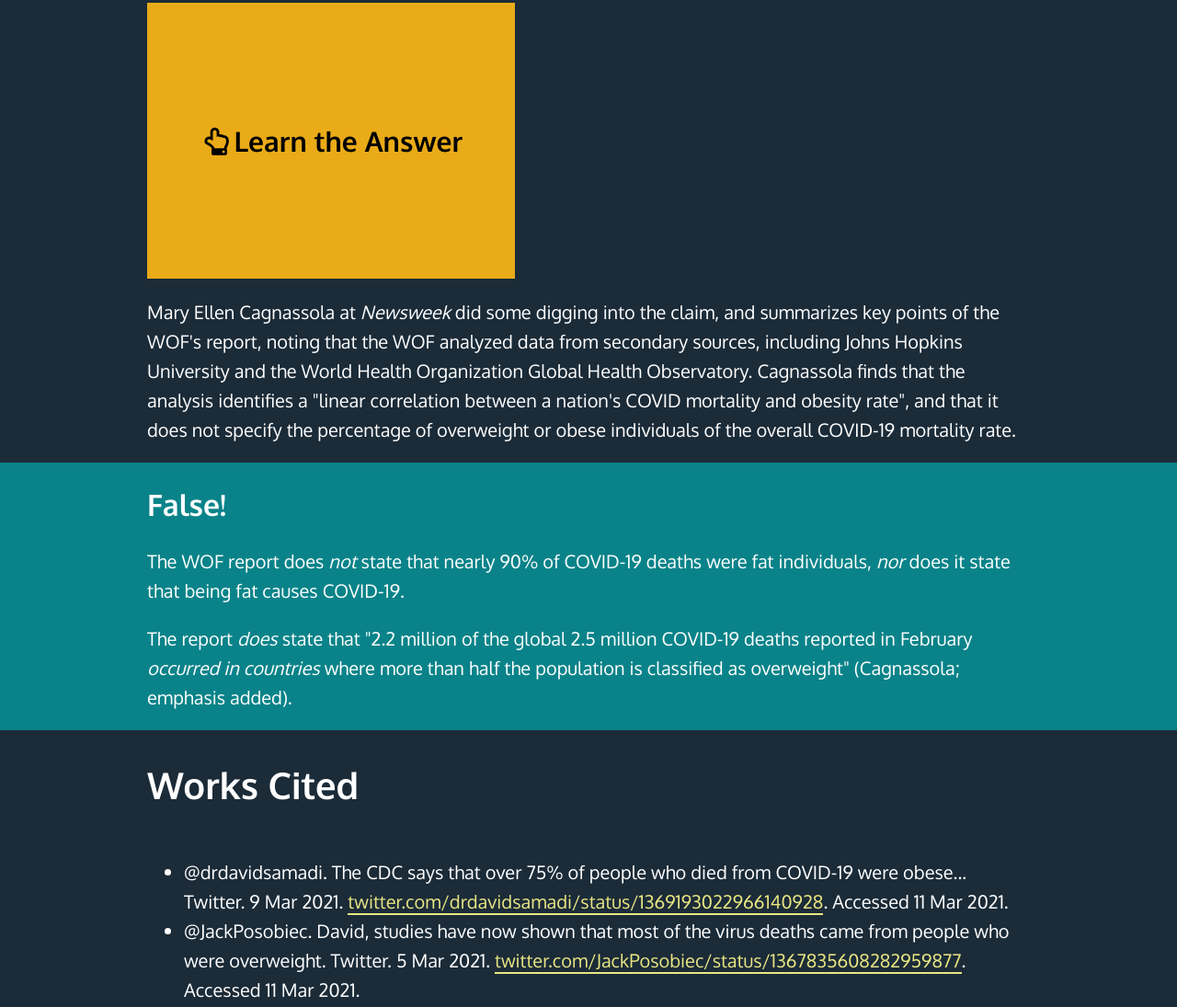
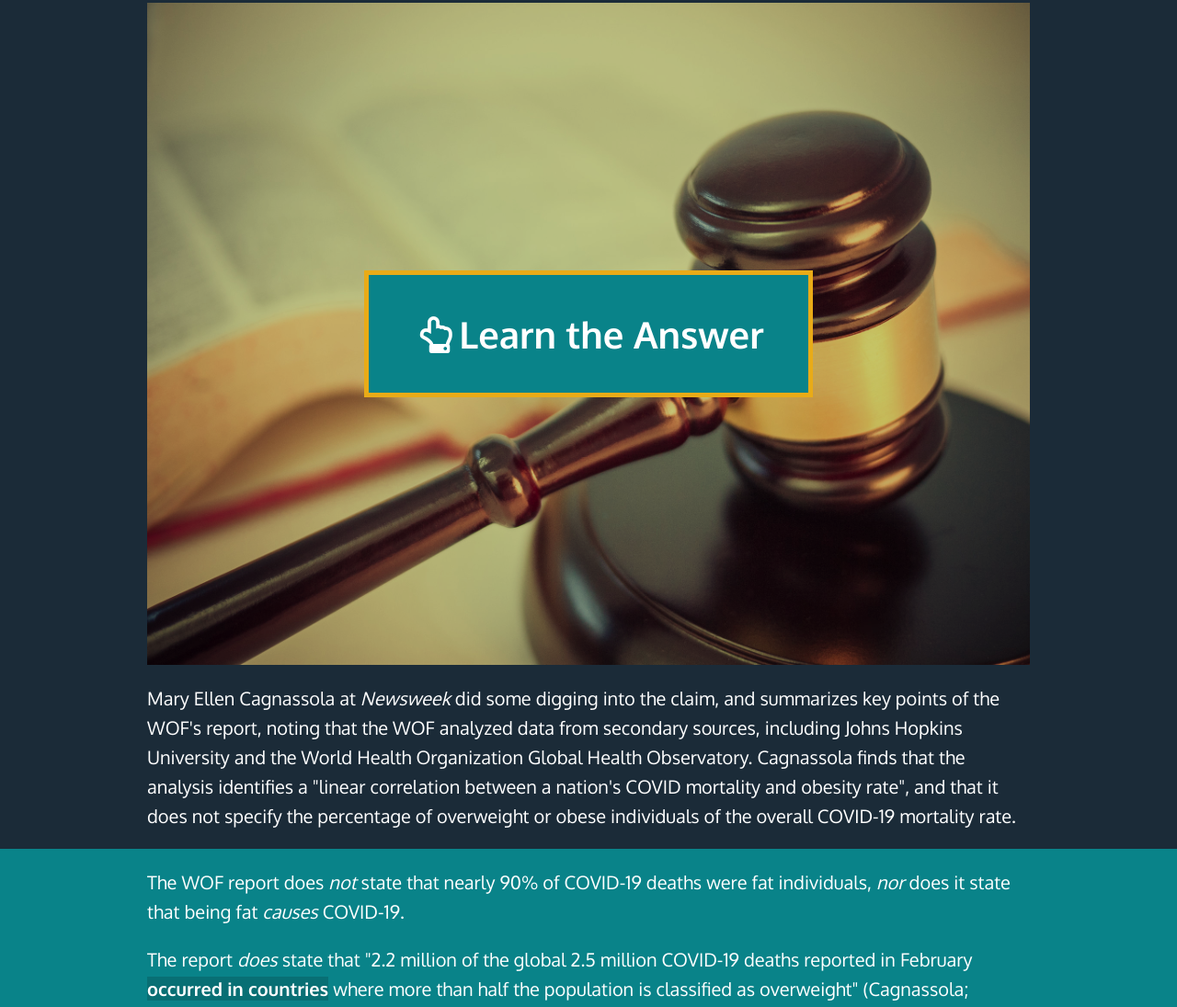
Before and after one commit to reedcodes/cctp631, a website: page critique/index.html in a window 1280 px wide. Shown: the part 2029-3124 px from the top of the page at 92% size. Drawn offline with Linux system fonts and the light colour scheme.

Commit message:
adjust styles for video embed

```diff
--- a/critique/index.html
+++ b/critique/index.html
@@ -91,9 +91,10 @@
       <span>The verdict: do fat people make up the most numbers of COVID-19 deaths?</span>
     </h1>
 
-            <button class="play"><span class="fa-fw far fa-hand-point-up" aria-hidden="true"></span>Learn
-                the Answer</button>
-            <div class="video" data-id="GM-e46xdcUo"></div>
+            <div class="video-embed" data-id="GM-e46xdcUo">
+                <button class="play"><span class="fa-fw far fa-hand-point-up" aria-hidden="true"></span>Learn
+                    the Answer</button>
+            </div>
             <p>Mary Ellen Cagnassola at <i>Newsweek</i> did some digging into the claim,
                 and summarizes key points of the <abbr>WOF</abbr>'s report, noting that
                 the <abbr>WOF</abbr> analyzed data from secondary sources, including Johns
@@ -103,13 +104,10 @@
                 the percentage of overweight or obese individuals of the overall COVID-19
                 mortality rate.</p>
             <div class="verdict full">
-                <p><strong>False!</strong>
-                </p>
                 <p>The <abbr>WOF</abbr> report does <em>not</em> state that nearly 90% of COVID-19
-                    deaths were fat individuals, <em>nor</em> does it state that being fat causes
-                    COVID-19.</p>
+                    deaths were fat individuals, <em>nor</em> does it state that being fat <em>causes</em> COVID-19.</p>
                 <p>The report <em>does</em> state that "2.2 million of the global 2.5 million
-                    COVID-19 deaths reported in February <em>occurred in countries</em> where
+                    COVID-19 deaths reported in February <strong>occurred in countries</strong> where
                     more than half the population is classified as overweight" (Cagnassola;
                     emphasis added).</p>
         </main>
--- a/src/js/video.js
+++ b/src/js/video.js
@@ -1,7 +1,10 @@
 $(document).ready( () => {
 
+  // Grab the video embed container.
+  const embed = $( '.video-embed' );
+
   // Find the ID for the video.
-  const videoId = $( '.video' ).attr( 'data-id' );
+  const videoId = embed.attr( 'data-id' );
   const videoSrc = 'https://www.youtube.com/embed/' + videoId + '?autoplay=1';
 
   // Find the button to start the video.
@@ -10,12 +13,13 @@ $(document).ready( () => {
   // Set up the YouTube iframe.
   const video = $( document.createElement( 'iframe' ) );
   video.attr( 'src', videoSrc )
-       .attr( 'allow', 'autoplay' );
+       .attr( 'allow', 'autoplay' )
+       .addClass( 'video' );
 
   play.on( 'click', ( e ) => {
 
     play.remove();
-    $( '.video' ).append( video );
+    embed.append( video );
 
   });
 });
--- a/src/sass/screen.scss
+++ b/src/sass/screen.scss
@@ -11,6 +11,8 @@ $light: #E9E683;
 $light-alt: #C6D08D;
 
 $accent: #098389;
+$accent-dark: #086F74;
+
 $bold: #E9AB17;
 
 $white: #fff;
@@ -18,6 +20,9 @@ $black: #000;
 
 
 
+* {
+  box-sizing: border-box;
+}
 
 body {
   margin: 0;
@@ -107,6 +112,8 @@ a {
   }
 }
 
+
+
 .reactions {
   display: grid;
   grid-gap: 25px;
@@ -115,24 +122,56 @@ a {
   background-color: $accent;
 }
 
+
+
+.video-embed {
+  display: grid;
+  align-items: center;
+  justify-items: center;
+  position: relative;
+  width: 100%;
+  height: 0;
+  padding-bottom: 75%;
+  background-color: $light-alt;
+  background-image: url("/cctp631/dist/images/gavel.jpg");
+  background-size: cover;
+  background-position: center;
+  background-blend-mode: multiply;
+}
+
 .play {
-  background-color: $bold;
-  color: #000;
+  cursor: pointer;
+  position: absolute;
+  top: calc( 50% - 40px -2rem );
+  padding: 2rem 3rem;
+  border: 5px solid $bold;
+  background-color: $accent;
+  color: $white;
   font: inherit;
-  font-size: 30px;
+  font-size: 40px;
   font-weight: 600;
 }
 
-.play, iframe {
-  width: 400px;
-  height: 300px;
+.video {
+  position: absolute;
+  top: 0;
+  right: 0;
+  bottom: 0;
+  left: 0;
+  width: 100%;
+  height: 100%;
   border: 0;
 }
+
+
 
 .verdict {
   background-color: $accent;
 
   strong {
-    font-size: 32px;
+    padding: 0 0.25rem;
+    background-color: $light;
+    color: $dark;
+    letter-spacing: 0.0625em;
   }
 }
```
Also changed, not shown: src/html/critique/index.html (+4 -5 lines), dist/css/screen.css, dist/images/gavel.jpg (added), dist/js/scripts.min.js.
